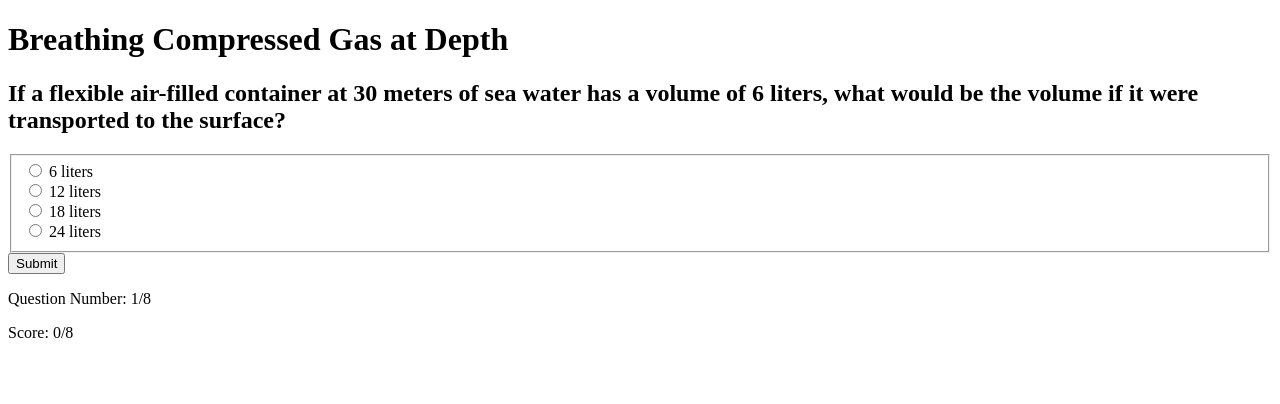
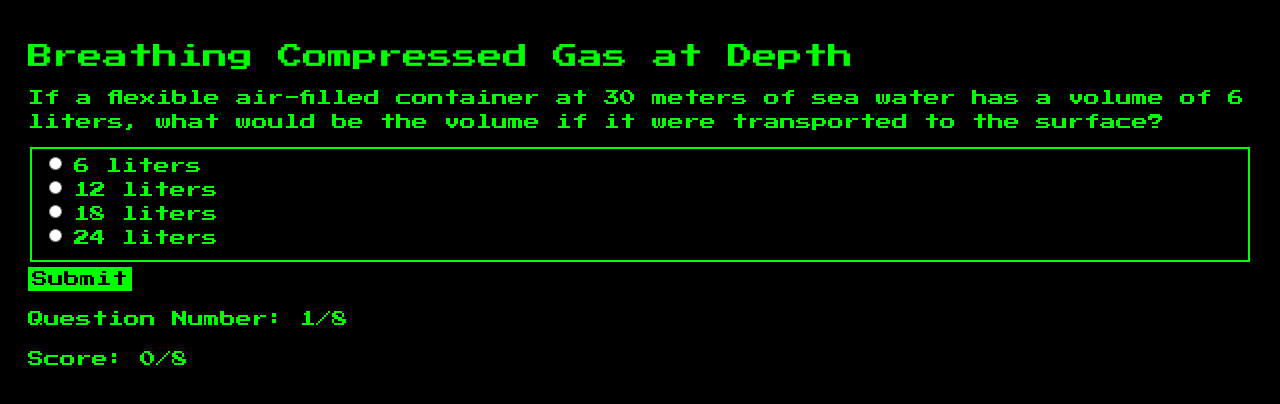
Before and after one commit to aldertyler/diving-quiz, a plain HTML site: page index.html in a window 1280 px wide. Both pictures are taken after a click on the button "Start". Drawn offline with nearby package versions, Linux system fonts and the light colour scheme.

Commit message:
changes to index.html index.js main.css

```diff
--- a/index.html
+++ b/index.html
@@ -3,7 +3,7 @@
   <head>
     <title>Questions</title>
     <meta name="viewport" content="width=device-width,initial-scale=1" />
-
+    <link href="https://fonts.googleapis.com/css?family=Press+Start+2P&display=swap" rel="stylesheet">
     <link rel="stylesheet" type="text/css" href="main.css" />
   </head>
 
@@ -13,7 +13,7 @@
     </header>
     <main>
       <section class="start-screen">
-      <p>
+      <p >
       Welcome to the Breathing Compressed Gas at Depth quiz. This quiz tests
       your knowledge of the effects on the human body of breathing compressed
       gas at depth. When you are ready to begin the quiz, click Start.
@@ -23,7 +23,7 @@
 
       <section class="question-screen">
         <h2 id='question-text'>question goes here</h2>
-      <form>
+      <form >
         <fieldset>
           <!--<legend id="first-question">the question here</legend>-->
 
@@ -48,20 +48,19 @@
       </form>
     </section>
 
-      <section class="feedback">
-     <p class="correct">Your answer is correct.</p>
-     <p class="incorrect">Your answer is incorrect.</p>
+    <section class="feedback" class="green-text">
+     <p class="correct" >Your answer is correct.</p>
+     <p class="incorrect" >Your answer is incorrect.</p>
     <button class="next">Next</button>
       </section>
-    <section class="quiz-status">
-
-        <p>Question Number: 1/8</p>
-        <p>Score: 0/8</p>
+    <section class="quiz-status" class="green-text">
+      <p class="js-quiz-status" ></p>
+      <p class="js-running-score" ></p>
     </section>
 
-    <section class="results">
-      <h2>Your results.</h2>
-      <p>Score:0/8</p>
+    <section class="results" class="green-text">
+      <h2 class="final-score" ></h2>
+
       <button class="restart">Restart</button>
     </section>
 
@@ -69,7 +68,7 @@
 
     </main>
     <script src="https://ajax.googleapis.com/ajax/libs/jquery/3.4.1/jquery.min.js"></script>
-    <script src="store.js"></script>
+
     <script src="index.js"></script>
   </body>
 </html>
--- a/index.js
+++ b/index.js
@@ -11,9 +11,9 @@ let questions = [
   {
     title: `Dalton's Law can be paraphrased as:`,
     answers: [
-      "The total pressure of a mixture of gases equals the sum of the partial pressures.",
-      "The total pressure of the water surrounding a diver.",
-      "The percentage of nitrogen that causes decompression sickness.",
+      "The total pressure of a mixture of gases equals the sum of the partial pressures",
+      "The total pressure of the water surrounding a diver",
+      "The percentage of nitrogen that causes decompression sickness",
       "The pressure of the water plus 1 bar"
     ],
     correct: 0
@@ -21,7 +21,7 @@ let questions = [
   {
     title: "The major, and most common, symptom of decompression sickness is:",
     answers: [
-      "Respiratory failure.",
+      "Respiratory failure",
       "Joint pain",
       "A feeling of euphoria",
       "Puffiness in the neck and shoulder areas"
@@ -42,8 +42,8 @@ let questions = [
   {
     title: "Diving at altitude or flying after diving:",
     answers: [
-      "Allows the diver to ignore the no-decompression limits.",
-      "Requires special diving computer functions, altitude tables and/or refraining from flying for at least 24 hours after the completion of a dive",
+      "Allows the diver to ignore the no-decompression limits",
+      "Requires special diving computer functions, altitude tables and/or refraining from flying for at least 24 hours",
       "Allows the diver to spend a greater amount of time at depth without exceeding the no decompression limits",
       "Does not require any special considerations for the diver"
     ],
@@ -64,7 +64,7 @@ let questions = [
       "Which of the following overexpansion injuries can be characterized by chest pain, breathing difficulties, weakness, and cyanosis of the lips and nail beds?",
     answers: [
       "Rupture of the eardrum",
-      "bends",
+      "Bends",
       "Mediastinal emphysema and pneumothorax",
       "Subcutaneous emphysema"
     ],
@@ -111,13 +111,7 @@ $(".next").click(function(e) {
 
 $(".restart").click(function(e) {
   e.preventDefault();
-  score = 0;
-  currentQuestion = 0;
-  $(".start-screen").show();
-  $(".question-screen").hide();
-  $(".quiz-status").hide();
-  $(".feedback").hide();
-  $(".results").hide();
+  location.reload();
 });
 
 function showQuestion() {
@@ -126,39 +120,51 @@ function showQuestion() {
   $(".question-screen form fieldset").html("");
   for (let i = 0; i < question.answers.length; i++) {
     $(".question-screen form fieldset").append(`
-        <div>
-            <input id="${i}" type="radio" name="radio" value="${i}" />
+        <div class="container">
+            <input class="radio" id="${i}" type="radio" name="radio" value="${i}" />
             <label>${question.answers[i]}</label>
+            <span class="checkmark"></span>
         </div>
     `);
   }
+  updateProgress();
 }
 
 function checkAnswer() {
   let question = questions[currentQuestion];
   let selectedAnswer = $("input[name=radio]:checked").val();
   if (selectedAnswer == question.correct) {
+    score++;
     $(".question-screen").hide();
     $(".feedback").show();
     $(".correct").show();
     $(".incorrect").hide();
-    score++;
   } else {
     $(".incorrect").text(
       `That is incorrect. The correct answer is: ${
         question.answers[question.correct]
-      }`
+      }.`
     );
     $(".question-screen").hide();
     $(".feedback").show();
     $(".incorrect").show();
     $(".correct").hide();
   }
+  updateProgress();
   currentQuestion++;
   if (currentQuestion >= questions.length) {
-    showResults();
+    updateResults();
+    $(".next").hide();
+    $(".quiz-status").hide();
+    $(".results").show();
   }
 }
 
-function updateProgress() {}
-function showResults() {}
+function updateProgress() {
+  $(".js-quiz-status").text(`Question Number: ${currentQuestion + 1}/8`);
+  $(".js-running-score").text(`Score: ${score}/8`);
+}
+
+function updateResults() {
+  $(".final-score").text(`Final Score: ${score}/8`);
+}
--- a/main.css
+++ b/main.css
@@ -9,6 +9,61 @@
   display: none;
 }
 
-ul {
-  list-style: none;
+body {
+  background-color: black;
+  font-family: "Press Start 2P";
+  line-height: 150%;
+  padding: 20px;
 }
+
+h1 {
+  color: #00ff00;
+}
+section {
+  color: #00ff00;
+}
+
+form {
+  color: #00ff00;
+}
+
+fieldset {
+  border: 2px solid #00ff00;
+  margin-bottom: 5px;
+}
+button {
+  background-color: #00ff00;
+  color: black;
+  border: none;
+  font-family: "Press Start 2P";
+  font-size: 16px;
+  padding: 4px;
+  cursor: pointer;
+}
+
+button:hover {
+  background-color: #00fa9a;
+}
+
+input {
+  cursor: pointer;
+}
+
+input[type="radio"] {
+  float: left;
+}
+
+label {
+  margin-left: 30px;
+  display: block;
+}
+
+h1 {
+  font-size: 25px;
+  font-weight: normal;
+}
+
+h2 {
+  font-size: 16px;
+  font-weight: normal;
+}
```
